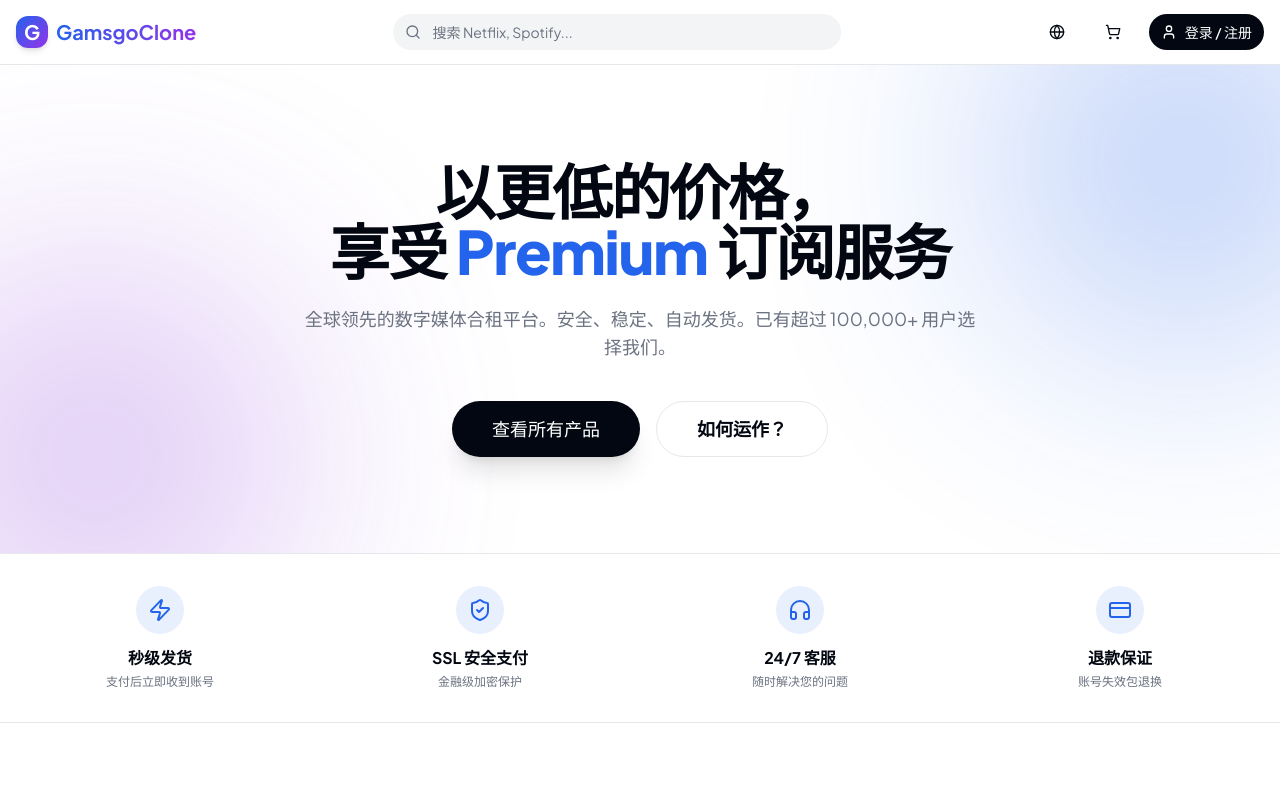
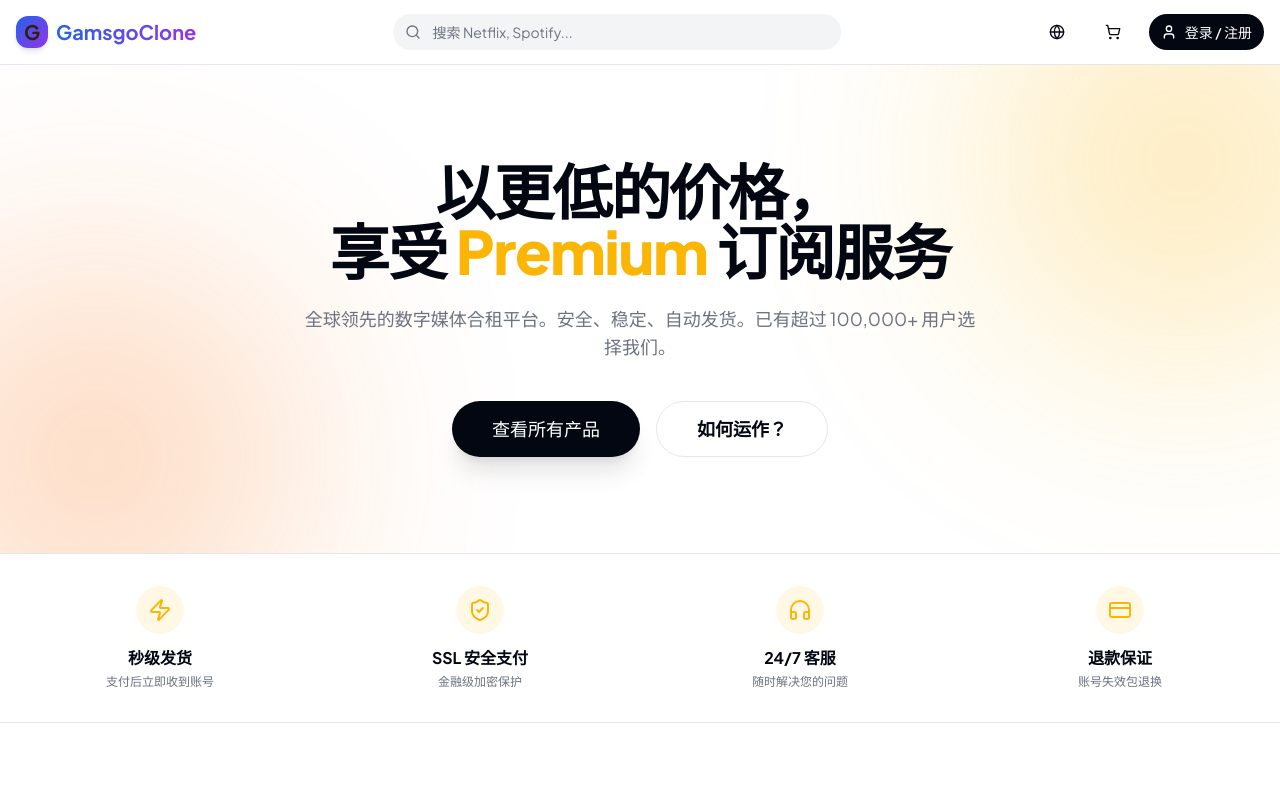
Before and after one commit to tjt740/key-711, a React (Vite) app: page / in a window 1280 px wide. Shown: the top 800 px of the page. Built offline with nearby package versions, Linux system fonts and the light colour scheme; the HTML template or start-up script is replaced by a standard one; what @lovable.dev/cloud-auth-js would draw is missing.

Commit message:
Changes
Co-authored-by: tjt740 <59766436+tjt740@users.noreply.github.com>

```diff
--- a/src/index.css
+++ b/src/index.css
@@ -15,10 +15,10 @@
     --popover: 0 0% 100%;
     --popover-foreground: 224 71% 4%;
 
-    --primary: 221 83% 53%;
-    --primary-foreground: 0 0% 100%;
+    --primary: 43 96% 50%;
+    --primary-foreground: 30 50% 12%;
 
-    --secondary: 270 70% 55%;
+    --secondary: 25 95% 53%;
     --secondary-foreground: 0 0% 100%;
 
     --muted: 220 14% 96%;
```
